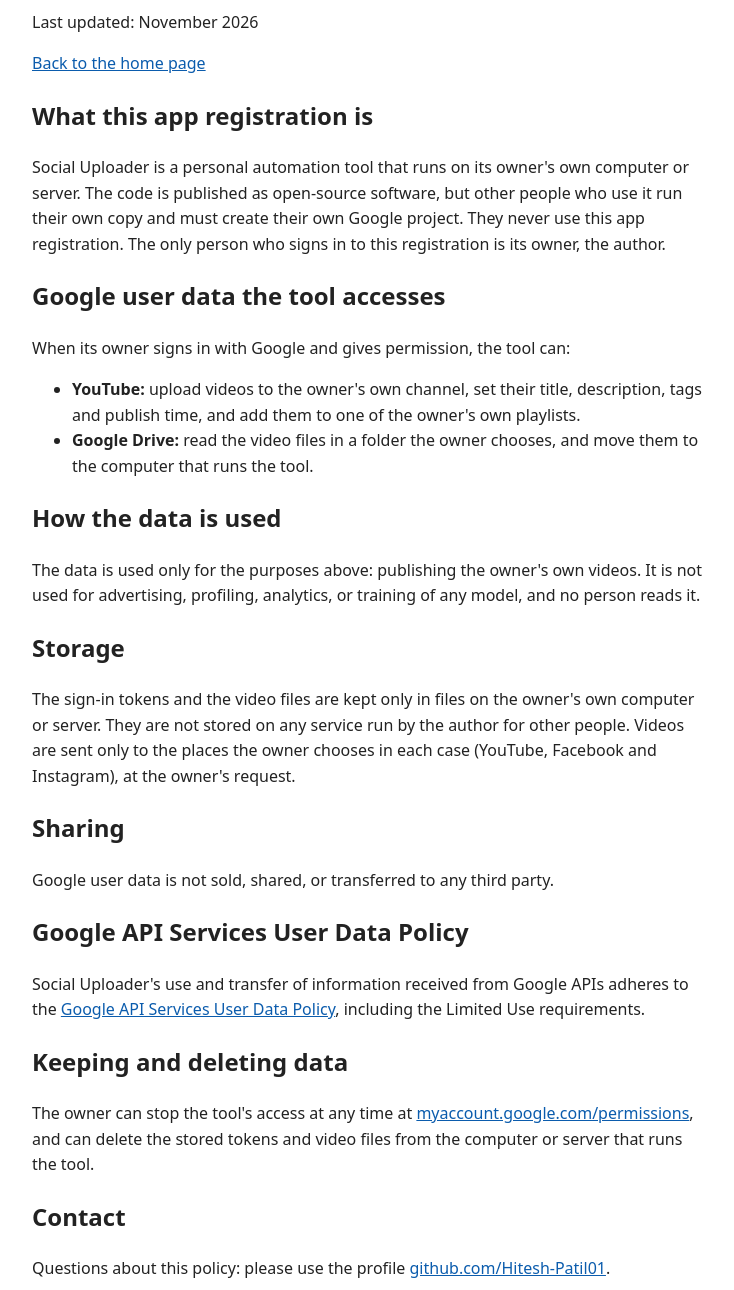
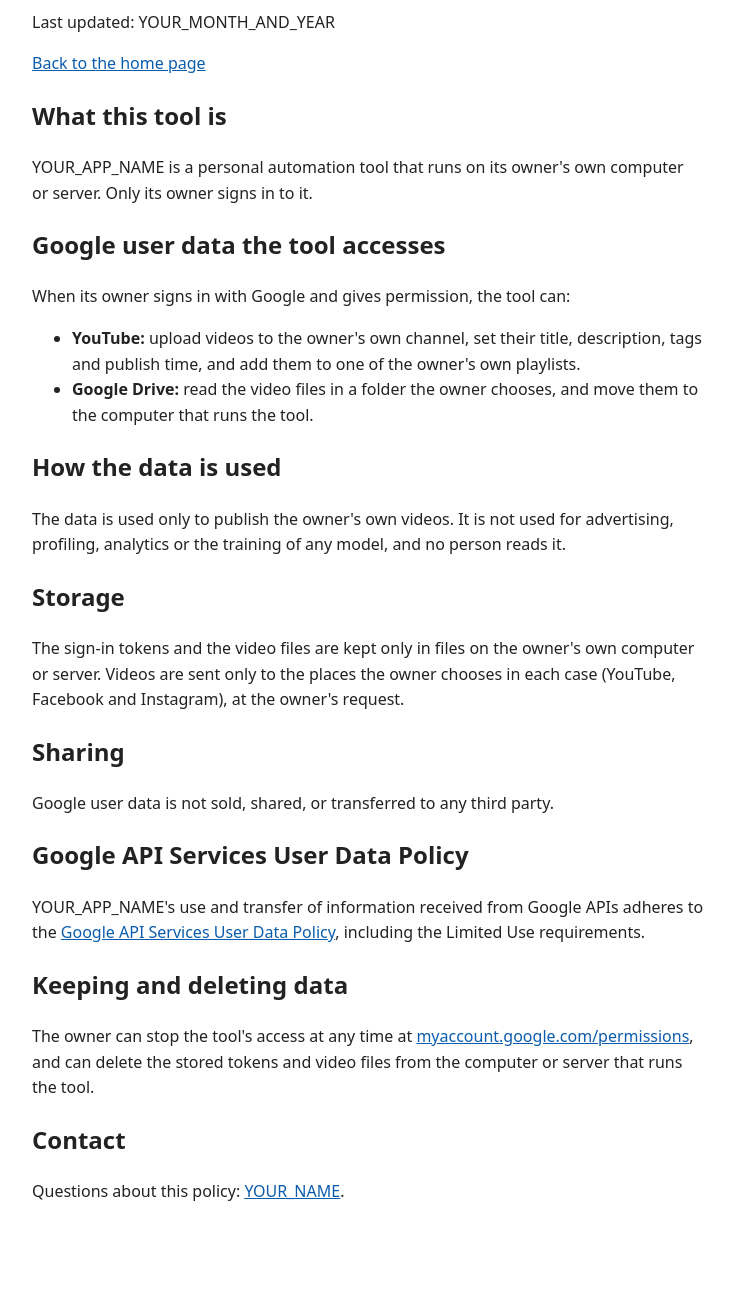
Before and after one commit to Hitesh-Patil01/social-uploader-agent, a plain HTML site: page privacy.html in a window 1280 px wide. Shown: the part 95-1385 px from the top of the page, without its empty margins (272-1006 px from the left). After the commit the page ends 1332 px from the top, so only its background shows below. Drawn offline with Linux system fonts and the light colour scheme.

Commit message:
New Files

```diff
--- a/privacy.html
+++ b/privacy.html
@@ -3,21 +3,20 @@
 <head>
   <meta charset="utf-8">
   <meta name="viewport" content="width=device-width, initial-scale=1">
-  <title>Social Uploader - Privacy policy</title>
+  <title>YOUR_APP_NAME - Privacy policy</title>
   <style>
     body { font-family: system-ui, Arial, sans-serif; max-width: 42rem; margin: 2rem auto; padding: 0 1rem; line-height: 1.6; color: #222; }
     a { color: #0b5cad; }
   </style>
 </head>
 <body>
-  <h1>Social Uploader: Privacy policy</h1>
-  <p>Last updated: November 2026</p>
+  <!-- Replace every YOUR_... placeholder, and the date, with your own details before you publish this page. -->
+  <h1>YOUR_APP_NAME: Privacy policy</h1>
+  <p>Last updated: YOUR_MONTH_AND_YEAR</p>
   <p><a href="index.html">Back to the home page</a></p>
 
-  <h2>What this app registration is</h2>
-  <p>Social Uploader is a personal automation tool that runs on its owner's own computer or server. The code is published as open-source
-     software, but other people who use it run their own copy and must create their own Google project. They never use this app
-     registration. The only person who signs in to this registration is its owner, the author.</p>
+  <h2>What this tool is</h2>
+  <p>YOUR_APP_NAME is a personal automation tool that runs on its owner's own computer or server. Only its owner signs in to it.</p>
 
   <h2>Google user data the tool accesses</h2>
   <p>When its owner signs in with Google and gives permission, the tool can:</p>
@@ -29,19 +28,18 @@
   </ul>
 
   <h2>How the data is used</h2>
-  <p>The data is used only for the purposes above: publishing the owner's own videos. It is not used for advertising, profiling,
-     analytics, or training of any model, and no person reads it.</p>
+  <p>The data is used only to publish the owner's own videos. It is not used for advertising, profiling, analytics or the training
+     of any model, and no person reads it.</p>
 
   <h2>Storage</h2>
-  <p>The sign-in tokens and the video files are kept only in files on the owner's own computer or server. They are not stored on
-     any service run by the author for other people. Videos are sent only to the places the owner chooses in each case
-     (YouTube, Facebook and Instagram), at the owner's request.</p>
+  <p>The sign-in tokens and the video files are kept only in files on the owner's own computer or server. Videos are sent only to
+     the places the owner chooses in each case (YouTube, Facebook and Instagram), at the owner's request.</p>
 
   <h2>Sharing</h2>
   <p>Google user data is not sold, shared, or transferred to any third party.</p>
 
   <h2>Google API Services User Data Policy</h2>
-  <p>Social Uploader's use and transfer of information received from Google APIs adheres to the
+  <p>YOUR_APP_NAME's use and transfer of information received from Google APIs adheres to the
      <a href="https://developers.google.com/terms/api-services-user-data-policy">Google API Services User Data Policy</a>,
      including the Limited Use requirements.</p>
 
@@ -51,7 +49,6 @@
      video files from the computer or server that runs the tool.</p>
 
   <h2>Contact</h2>
-  <p>Questions about this policy: please use the profile
-     <a href="https://github.com/Hitesh-Patil01">github.com/Hitesh-Patil01</a>.</p>
+  <p>Questions about this policy: <a href="YOUR_CONTACT_LINK">YOUR_NAME</a>.</p>
 </body>
 </html>
```
Also changed, not shown: index.html (+8 -8 lines).
